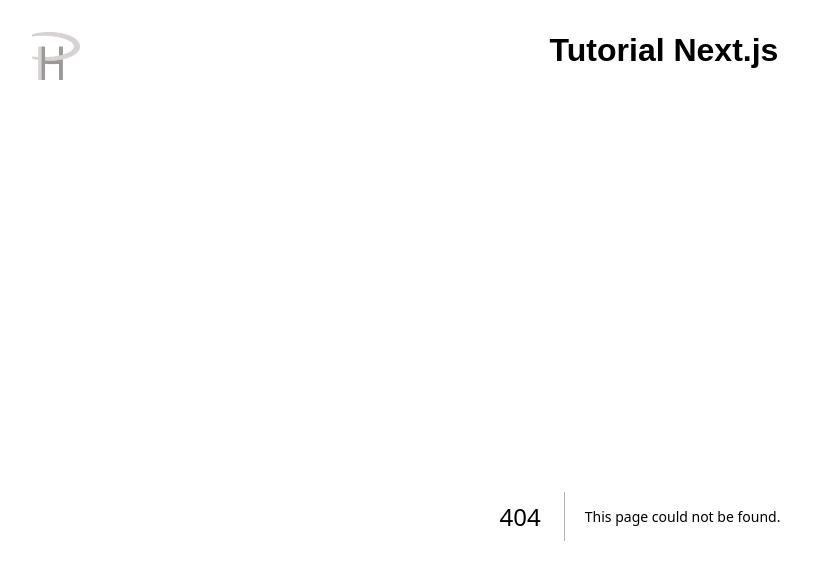
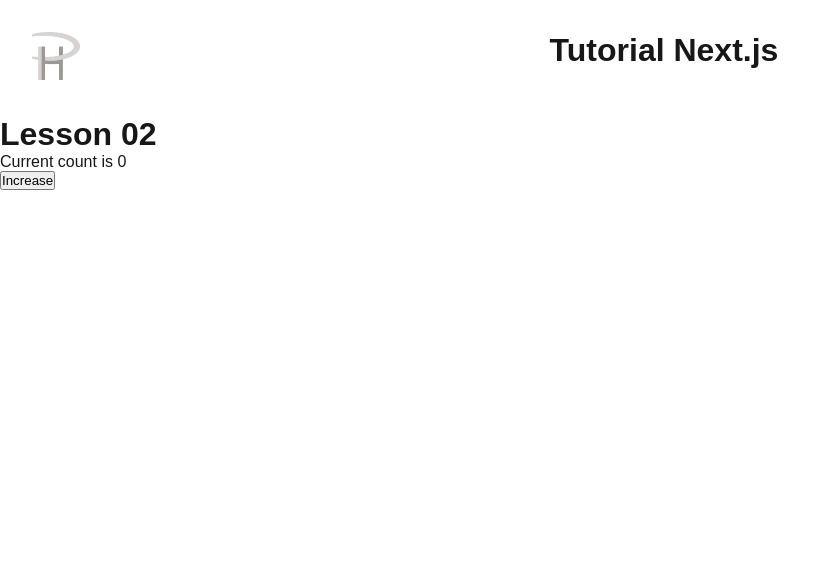
Before and after one commit to Yobuligo/tutorial.nextjs, a Next.js app: page /lesson02 in a window 1280 px wide. Before the commit this address had no page. Shown: the top 580 px of the page, without its empty margins (0-840 px from the left). Built offline with nearby package versions, Linux system fonts and the light colour scheme.

Commit message:
Add lesson02 using use client

```diff
--- /dev/null
+++ b/app/lesson02/page.tsx
@@ -0,0 +1,24 @@
+"use client";
+
+import { Title } from "@/components/title/Title";
+import { useState } from "react";
+
+export default function Lesson02Page() {
+  const [counter, setCounter] = useState(0);
+
+  const onClick = () =>
+    setCounter((previous) => {
+      previous++;
+      return previous;
+    });
+
+  return (
+    <div>
+      <div>
+        <Title title="Lesson 02" />
+      </div>
+      <div>{`Current count is ${counter}`}</div>
+      <button onClick={onClick}>Increase</button>
+    </div>
+  );
+}
--- a/app/page.tsx
+++ b/app/page.tsx
@@ -1,7 +1,10 @@
 import { LinkList } from "@/components/linkList/LinkList";
 import { ILink } from "@/model/ILink";
 
-const lessons: ILink[] = [{ title: "Lesson 01", path: "/lesson01" }];
+const lessons: ILink[] = [
+  { title: "Lesson 01", path: "/lesson01" },
+  { title: "Lesson 02", path: "/lesson02" },
+];
 
 export default function Home() {
   return (
```
